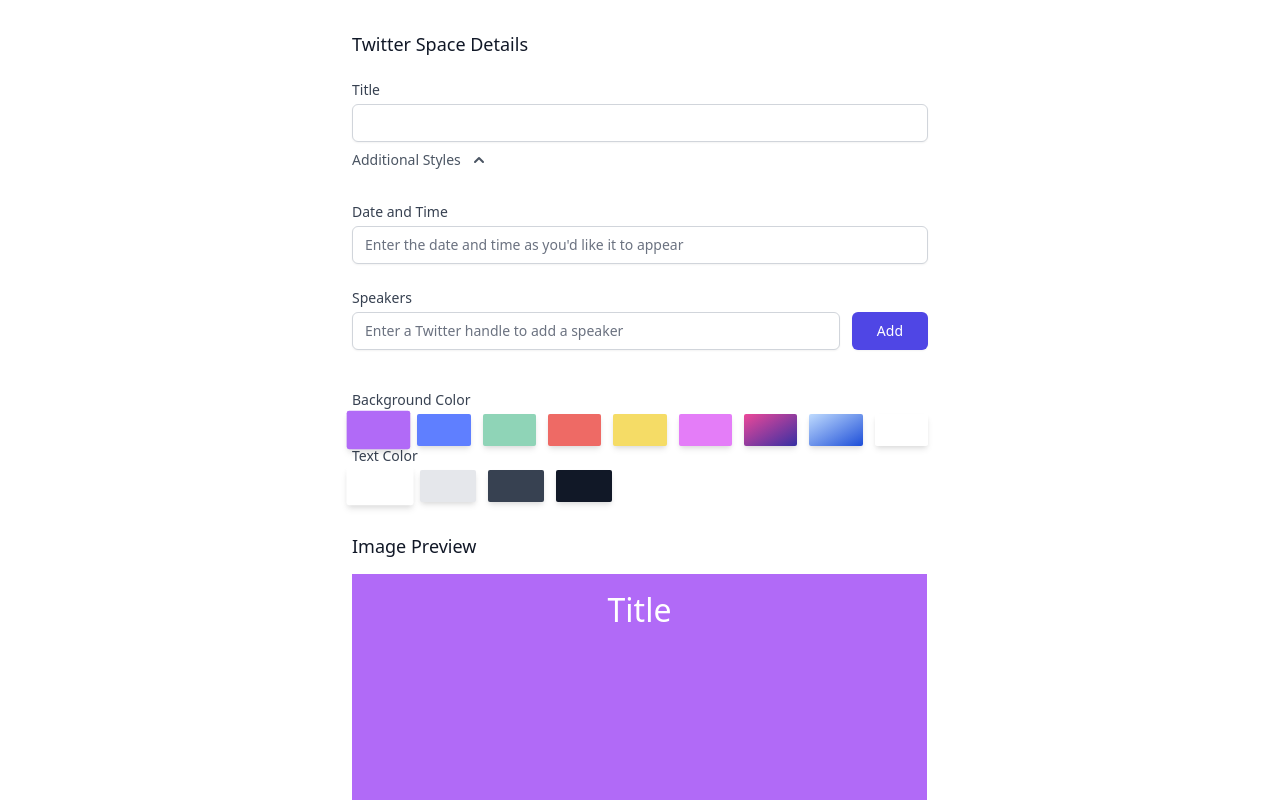
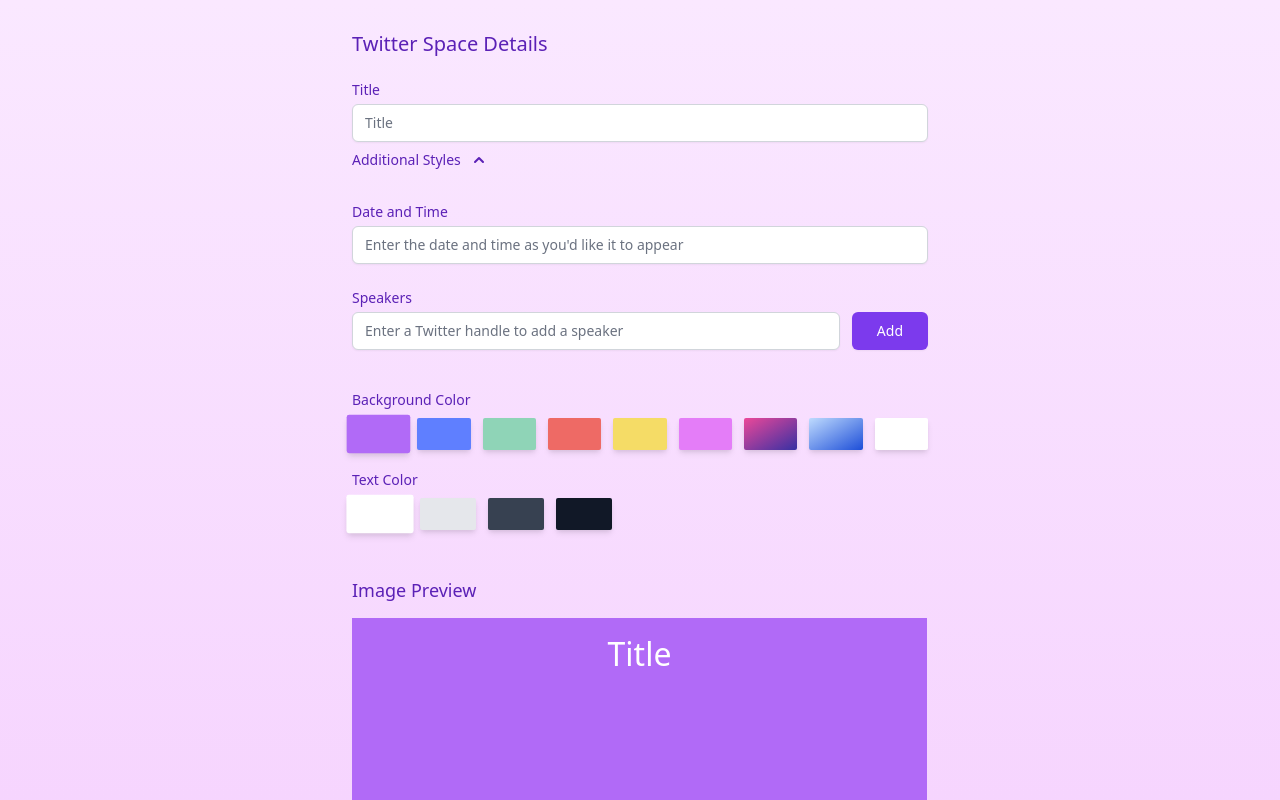
Before and after one commit to nickoelsner/spacespromo, a Next.js app: page / in a window 1280 px wide. Shown: the top 800 px of the page. Built offline with nearby package versions, Linux system fonts and the light colour scheme.

Commit message:
change color scheme

```diff
--- a/components/SpeakerSearch.js
+++ b/components/SpeakerSearch.js
@@ -26,14 +26,14 @@ const SpeakerSearch = ({ speakers, setSpeakers }) => {
   return (
     <>
       <div className="col-span-full">
-        <label htmlFor="speakers" className="block text-sm font-medium text-gray-700">
+        <label htmlFor="speakers" className="block text-sm font-medium text-violet-800">
           Speakers
         </label>
         <form onSubmit={onTwitterHandleSearch} className="flex mt-1">
           <input
             id="speaker"
             name="speaker"
-            className="block w-full text-sm border-gray-300 rounded-md shadow-sm focus:ring-indigo-500 focus:border-indigo-50"
+            className="block w-full text-sm border-gray-300 rounded-md shadow-sm focus:ring-violet-500 focus:border-violet-50"
             type="text"
             placeholder="Enter a Twitter handle to add a speaker"
             value={handle}
@@ -41,7 +41,7 @@ const SpeakerSearch = ({ speakers, setSpeakers }) => {
           />
           <button
             type="submit"
-            className="inline-flex items-center justify-center px-6 py-2 ml-3 text-sm font-medium text-white bg-indigo-600 border border-transparent rounded-md shadow-sm hover:bg-indigo-700 focus:outline-none focus:ring-2 focus:ring-offset-2 focus:ring-indigo-500"
+            className="inline-flex items-center justify-center px-6 py-2 ml-3 text-sm font-medium text-white border border-transparent rounded-md shadow-sm bg-violet-600 hover:bg-violet-700 focus:outline-none focus:ring-2 focus:ring-offset-2 focus:ring-violet-500"
           >
             Add
           </button>
--- a/components/StyleDetails.js
+++ b/components/StyleDetails.js
@@ -8,7 +8,7 @@ export default function StyleDetails({ children }) {
         <Disclosure>
           {({ open }) => (
             <>
-              <Disclosure.Button className="flex justify-start w-full py-2 text-sm font-medium text-left text-gray-600 rounded-lg hover:text-gray-900 focus:outline-none focus-visible:ring focus-visible:ring-purple-500 focus-visible:ring-opacity-75">
+              <Disclosure.Button className="flex justify-start py-2 text-sm font-medium text-left rounded-lg text-violet-800 hover:text-violet-900 focus:outline-none focus-visible:ring-1 focus-visible:ring-violet-800 focus-visible:ring-opacity-75">
                 <span>Additional Styles</span>
                 <ChevronUpIcon className={`${open ? 'transform rotate-180' : ''} w-5 h-5 ml-2`} />
               </Disclosure.Button>
--- a/pages/index.js
+++ b/pages/index.js
@@ -17,7 +17,7 @@ const backgroundColors = [
   'bg-[#E47DF8]',
   'bg-gradient-to-br from-pink-500 to-indigo-800',
   'bg-gradient-to-br from-blue-200 to-blue-700',
-  'bg-gradient-to-br from-teal-100 to-teal-400',
+  'bg-white',
 ]
 
 const textColors = ['text-white', 'text-gray-200', 'text-gray-700', 'text-gray-900']
@@ -71,7 +71,7 @@ export default function Home() {
   )
 
   return (
-    <div>
+    <div className="bg-gradient-to-t from-fuchsia-200 to-fuchsia-100">
       <Head>
         <title>Spaces Promo</title>
         <link rel="icon" href="/favicon.ico" />
@@ -81,12 +81,12 @@ export default function Home() {
           <div className="space-y-8 divide-y divide-gray-200">
             <div className="space-y-8 divide-y divide-gray-200">
               <div className="pt-8">
-                <h3 className="text-lg font-medium leading-6 text-gray-900">
+                <h3 className="text-xl font-medium leading-6 text-violet-800">
                   Twitter Space Details
                 </h3>
                 <div className="grid grid-cols-1 mt-6 gap-y-6 gap-x-4 sm:grid-cols-6">
                   <div className="col-span-full">
-                    <label htmlFor="title" className="block text-sm font-medium text-gray-700">
+                    <label htmlFor="title" className="block text-sm font-medium text-violet-800">
                       Title
                     </label>
                     <div className="mt-1">
@@ -94,17 +94,18 @@ export default function Home() {
                         type="text"
                         name="title"
                         id="title"
+                        placeholder="Title"
                         value={title}
                         onChange={(e) => setTitle(e.target.value)}
-                        className="block w-full text-sm border-gray-300 rounded-md shadow-sm focus:ring-indigo-500 focus:border-indigo-50"
+                        className="block w-full text-sm border-gray-300 rounded-md shadow-sm focus:ring-violet-500 focus:border-violet-50"
                       />
                     </div>
                     <div className="">
                       <StyleDetails>
-                        <div className="text-indigo-600 ">
+                        <div className="text-violet-800">
                           <label
                             htmlFor="title-text-size"
-                            className="block text-sm font-medium text-gray-700"
+                            className="block text-sm font-medium text-violet-800"
                           >
                             Text Size
                           </label>
@@ -122,7 +123,7 @@ export default function Home() {
                     </div>
                   </div>
                   <div className="col-span-full">
-                    <label htmlFor="datetime" className="block text-sm font-medium text-gray-700">
+                    <label htmlFor="datetime" className="block text-sm font-medium text-violet-800">
                       Date and Time
                     </label>
                     <div className="mt-1">
@@ -133,14 +134,14 @@ export default function Home() {
                         placeholder="Enter the date and time as you'd like it to appear"
                         value={dateTime}
                         onChange={(e) => setDateTime(e.target.value)}
-                        className="block w-full text-sm border-gray-300 rounded-md shadow-sm focus:ring-indigo-500 focus:border-indigo-50"
+                        className="block w-full text-sm border-gray-300 rounded-md shadow-sm focus:ring-violet-500 focus:border-violet-50"
                       />
                     </div>
                   </div>
                   <SpeakerSearch speakers={speakers} setSpeakers={setSpeakers} />
                 </div>
-                <h4 className="block mb-1 text-sm font-medium text-gray-700">Background Color</h4>
-                <div className="flex items-end gap-3">
+                <h4 className="block mb-2 text-sm font-medium text-violet-800">Background Color</h4>
+                <div className="flex items-end gap-3 mb-5">
                   {backgroundColors.map((color, i) => (
                     <button
                       key={i}
@@ -151,7 +152,7 @@ export default function Home() {
                     />
                   ))}
                 </div>
-                <h4 className="block mb-1 text-sm font-medium text-gray-700">Text Color</h4>
+                <h4 className="block mb-2 text-sm font-medium text-violet-800">Text Color</h4>
                 <div className="flex items-end gap-3">
                   {textColors.map((color, i) => {
                     const bgColor = color.replace(/text-/g, '')
@@ -166,7 +167,7 @@ export default function Home() {
                     )
                   })}
                 </div>
-                <h3 className="pt-8 mb-4 text-lg font-medium leading-6 text-gray-900">
+                <h3 className="pt-12 mb-4 text-lg font-medium leading-6 text-violet-800">
                   Image Preview
                 </h3>
                 <ImagePreview id="promo-image" />
--- a/tailwind.config.js
+++ b/tailwind.config.js
@@ -1,9 +1,17 @@
+const colors = require('tailwindcss/colors')
 module.exports = {
   mode: 'jit',
   purge: ['./pages/**/*.{js,ts,jsx,tsx}', './components/**/*.{js,ts,jsx,tsx}'],
   darkMode: false, // or 'media' or 'class'
   theme: {
-    extend: {},
+    extend: {
+      colors: {
+        fuchsia: colors.fuchsia,
+        violet: colors.violet,
+        primary: '#342956',
+        secondary: '#8C72CF',
+      },
+    },
   },
   variants: {
     extend: {},
```
